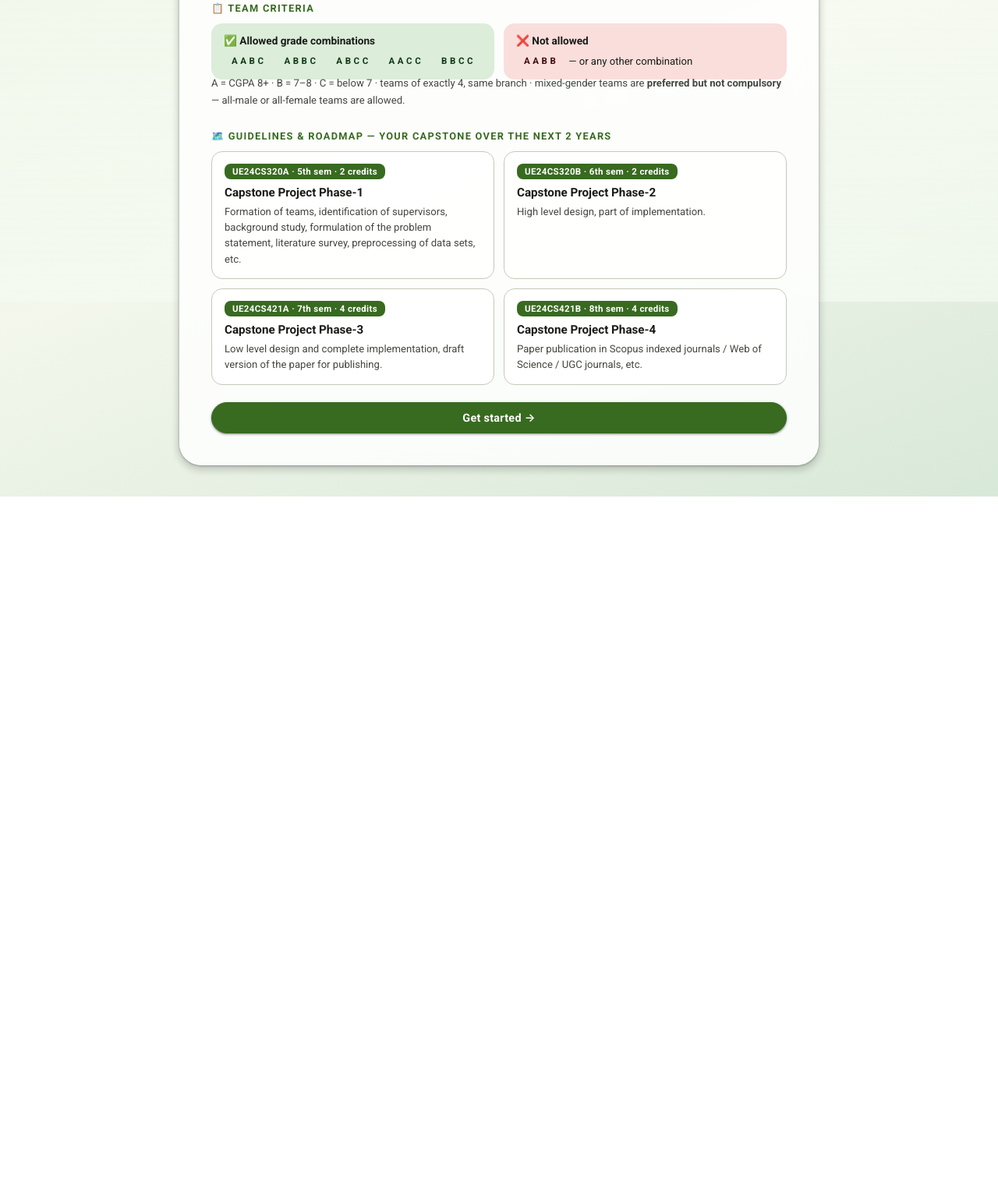
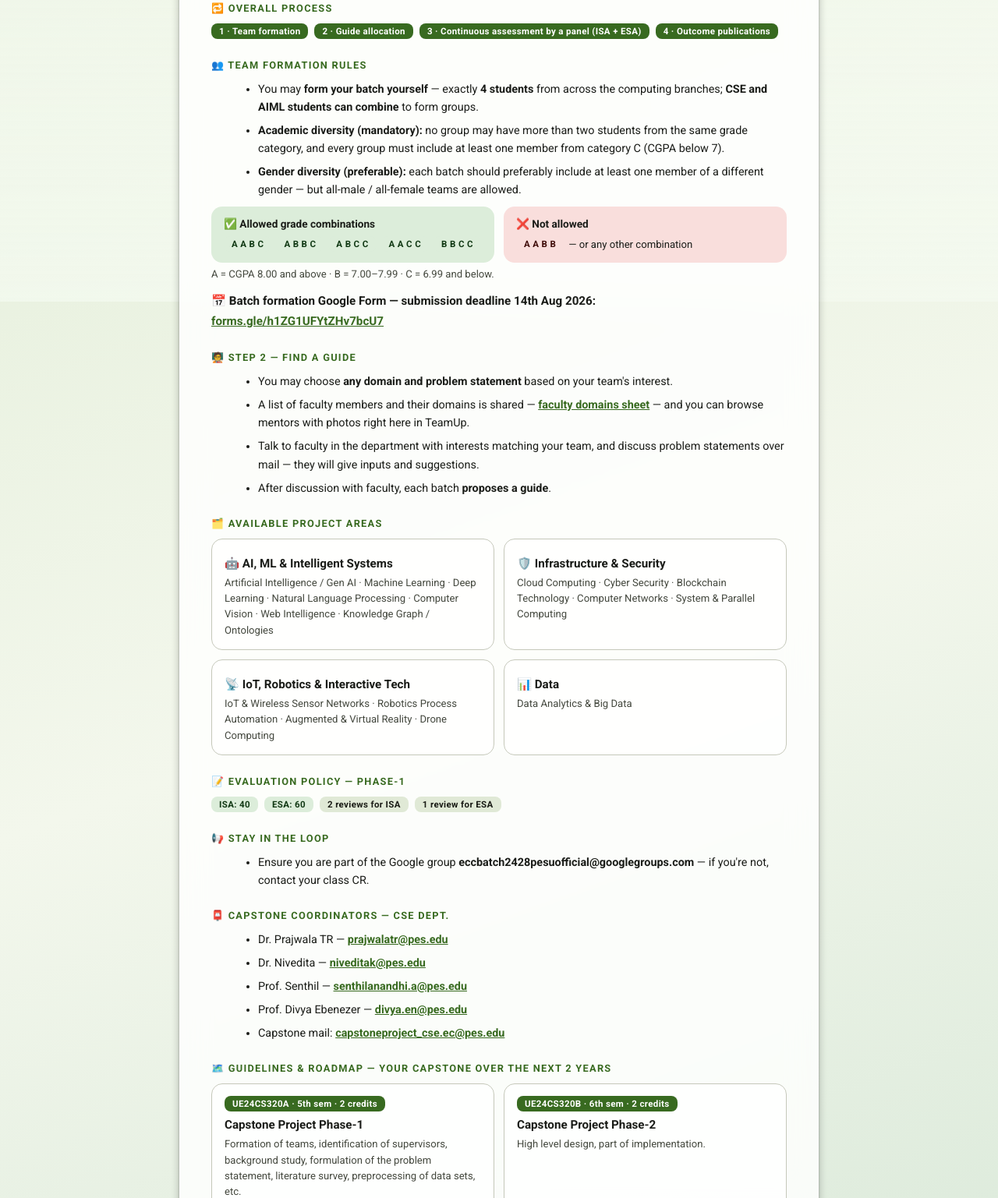
Before and after one commit to avaneesh1830/TeamUp, a website: page public/index.html in a window 1280 px wide. Shown: the part 413-1950 px from the top of the page at 78% size. Before the commit the page ends 1050 px from the top, so only its background shows below. Drawn offline with Linux system fonts and the light colour scheme.

Commit message:
Welcome page: full official Capstone guidelines (process, rules, guide, areas, evaluation, coordinators)

```diff
--- a/public/index.html
+++ b/public/index.html
@@ -35,7 +35,20 @@
       <p class="intro-text">This website has all the required criteria built in, which will help you
         filter out students who are eligible for your team — or the team you would want to join.</p>
 
-      <h3>📋 Team criteria</h3>
+      <h3>🔁 Overall process</h3>
+      <div class="slot-row" style="margin-bottom:6px">
+        <span class="badge branch">1 · Team formation</span>
+        <span class="badge branch">2 · Guide allocation</span>
+        <span class="badge branch">3 · Continuous assessment by a panel (ISA + ESA)</span>
+        <span class="badge branch">4 · Outcome publications</span>
+      </div>
+
+      <h3>👥 Team formation rules</h3>
+      <ul class="intro-list">
+        <li>You may <strong>form your batch yourself</strong> — exactly <strong>4 students</strong> from across the computing branches; <strong>CSE and AIML students can combine</strong> to form groups.</li>
+        <li><strong>Academic diversity (mandatory):</strong> no group may have more than two students from the same grade category, and every group must include at least one member from category C (CGPA below 7).</li>
+        <li><strong>Gender diversity (preferable):</strong> each batch should preferably include at least one member of a different gender — but all-male / all-female teams are allowed.</li>
+      </ul>
       <div class="combo-grid">
         <div class="combo-box ok">
           <h4>✅ Allowed grade combinations</h4>
@@ -48,8 +61,65 @@
           <p><span class="badge C">A A B B</span> — or any other combination</p>
         </div>
       </div>
-      <p class="intro-text hint">A = CGPA 8+ · B = 7–8 · C = below 7 · teams of exactly 4, same branch ·
-        mixed-gender teams are <strong>preferred but not compulsory</strong> — all-male or all-female teams are allowed.</p>
+      <p class="intro-text hint">A = CGPA 8.00 and above · B = 7.00–7.99 · C = 6.99 and below.</p>
+      <p class="intro-text">📅 <strong>Batch formation Google Form — submission deadline 14th Aug 2026:</strong><br/>
+        <a href="https://forms.gle/h1ZG1UFYtZHv7bcU7" target="_blank" rel="noopener">forms.gle/h1ZG1UFYtZHv7bcU7</a></p>
+
+      <h3>🧑‍🏫 Step 2 — find a guide</h3>
+      <ul class="intro-list">
+        <li>You may choose <strong>any domain and problem statement</strong> based on your team's interest.</li>
+        <li>A list of faculty members and their domains is shared —
+          <a href="https://docs.google.com/spreadsheets/d/1QrH5p2buHSSFSBXGZ4_ZYLsKlDORG8m85LAp55HanI/edit?usp=sharing" target="_blank" rel="noopener">faculty domains sheet</a> —
+          and you can browse mentors with photos right here in TeamUp.</li>
+        <li>Talk to faculty in the department with interests matching your team, and discuss problem statements over mail — they will give inputs and suggestions.</li>
+        <li>After discussion with faculty, each batch <strong>proposes a guide</strong>.</li>
+      </ul>
+
+      <h3>🗂️ Available project areas</h3>
+      <div class="phase-grid">
+        <div class="phase-card">
+          <h4>🤖 AI, ML &amp; Intelligent Systems</h4>
+          <p>Artificial Intelligence / Gen AI · Machine Learning · Deep Learning · Natural Language Processing ·
+             Computer Vision · Web Intelligence · Knowledge Graph / Ontologies</p>
+        </div>
+        <div class="phase-card">
+          <h4>🛡️ Infrastructure &amp; Security</h4>
+          <p>Cloud Computing · Cyber Security · Blockchain Technology · Computer Networks ·
+             System &amp; Parallel Computing</p>
+        </div>
+        <div class="phase-card">
+          <h4>📡 IoT, Robotics &amp; Interactive Tech</h4>
+          <p>IoT &amp; Wireless Sensor Networks · Robotics Process Automation · Augmented &amp; Virtual Reality ·
+             Drone Computing</p>
+        </div>
+        <div class="phase-card">
+          <h4>📊 Data</h4>
+          <p>Data Analytics &amp; Big Data</p>
+        </div>
+      </div>
+
+      <h3>📝 Evaluation policy — Phase-1</h3>
+      <div class="slot-row" style="margin-bottom:6px">
+        <span class="badge open">ISA: 40</span>
+        <span class="badge open">ESA: 60</span>
+        <span class="badge gender">2 reviews for ISA</span>
+        <span class="badge gender">1 review for ESA</span>
+      </div>
+
+      <h3>📢 Stay in the loop</h3>
+      <ul class="intro-list">
+        <li>Ensure you are part of the Google group
+          <strong>eccbatch2428pesuofficial@googlegroups.com</strong> — if you're not, contact your class CR.</li>
+      </ul>
+
+      <h3>📮 Capstone coordinators — CSE Dept.</h3>
+      <ul class="intro-list">
+        <li>Dr. Prajwala TR — <a href="mailto:prajwalatr@pes.edu">prajwalatr@pes.edu</a></li>
+        <li>Dr. Nivedita — <a href="mailto:niveditak@pes.edu">niveditak@pes.edu</a></li>
+        <li>Prof. Senthil — <a href="mailto:senthilanandhi.a@pes.edu">senthilanandhi.a@pes.edu</a></li>
+        <li>Prof. Divya Ebenezer — <a href="mailto:divya.en@pes.edu">divya.en@pes.edu</a></li>
+        <li>Capstone mail: <a href="mailto:capstoneproject_cse.ec@pes.edu">capstoneproject_cse.ec@pes.edu</a></li>
+      </ul>
 
       <h3>🗺️ Guidelines &amp; roadmap — your Capstone over the next 2 years</h3>
       <div class="phase-grid">
--- a/public/style.css
+++ b/public/style.css
@@ -774,7 +774,11 @@ footer p:first-child {
 .intro-text { font-size: 0.95rem; line-height: 1.7; margin-bottom: 10px; color: var(--on-surface); }
 .intro-text.hint { font-size: 0.82rem; color: var(--on-surface-variant); }
 
-.combo-grid { display: grid; grid-template-columns: 1fr 1fr; gap: 12px; }
+.intro-list { margin: 0 0 10px 20px; display: grid; gap: 7px; }
+.intro-list li { font-size: 0.9rem; line-height: 1.6; }
+.intro-card a { color: var(--primary); font-weight: 600; word-break: break-all; }
+
+.combo-grid { display: grid; grid-template-columns: 1fr 1fr; gap: 12px; margin-bottom: 10px; }
 .combo-box { border-radius: 14px; padding: 14px 16px; }
 .combo-box.ok { background: var(--success-container); }
 .combo-box.no { background: var(--error-container); }
```
